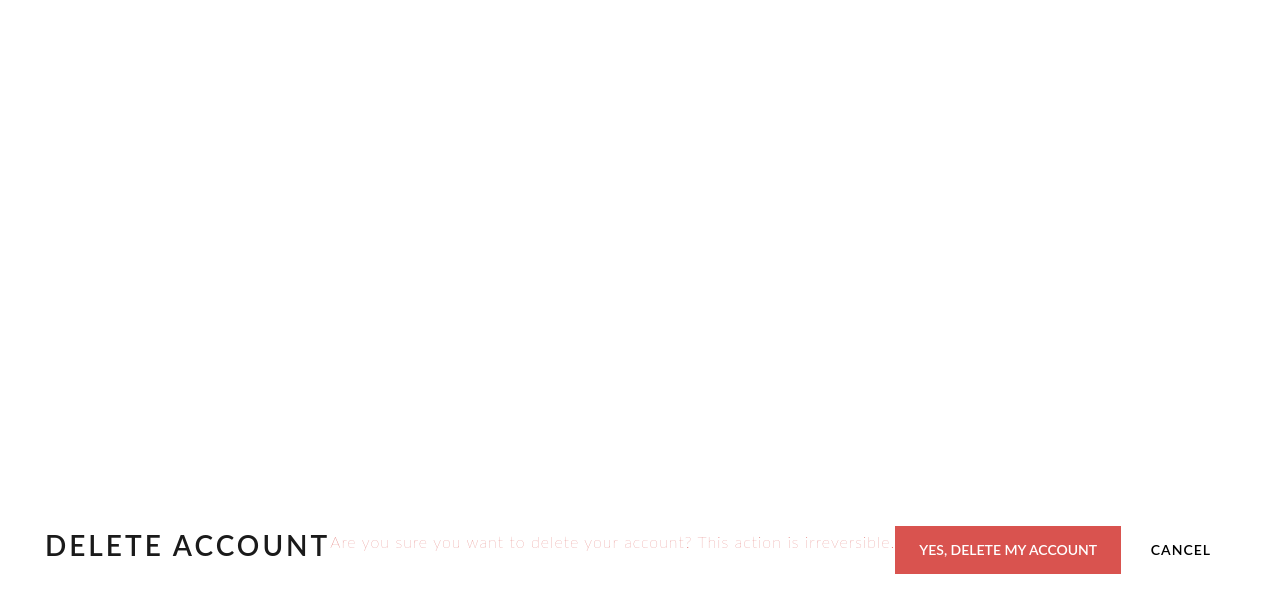
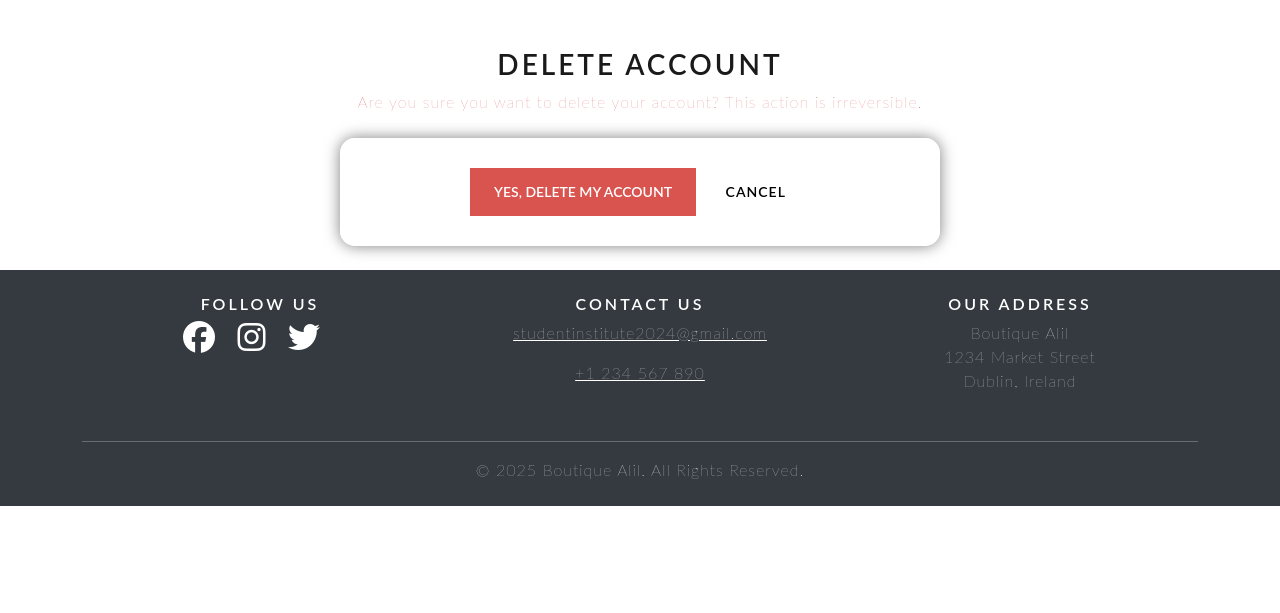
Before and after one commit to BadrAlioui/boutique_shop, a Django app: page /auth/delete_account/ in a window 1280 px wide. Shown: the part 96-709 px from the top of the page. Run offline with Django 5.2, Linux system fonts and the light colour scheme; data comes from the database, SQL or seed files in the repository; both versions use the stored data as it was after the commit; some libraries are stand-ins or nearby versions.

Commit message:
Styled delete account confirmation page for clarity and usability

```diff
--- a/authenticate/templates/authenticate/delete_account.html
+++ b/authenticate/templates/authenticate/delete_account.html
@@ -1,12 +1,12 @@
 {% extends 'base.html' %}
 
 {% block content %}
-<div class="container-delete mt-5">
+<div class="container mt-5">
     <h2 class="text-center">Delete Account</h2>
     <p class="text-danger text-center">
         Are you sure you want to delete your account? This action is irreversible.
     </p>
-    <form method="POST">
+    <form method="POST" class="account-form my-4">
         {% csrf_token %}
         <div class="text-center">
             <button type="submit" class="btn btn-danger">Yes, Delete My Account</button>
--- a/boutique_shop/settings.py
+++ b/boutique_shop/settings.py
@@ -13,7 +13,7 @@ BASE_DIR = Path(__file__).resolve().parent.parent
 
 # Security
 SECRET_KEY = config('SECRET_KEY')
-DEBUG = False
+DEBUG = True
 ALLOWED_HOSTS = ['*']
 
 # Installed apps
--- a/static/css/styles.css
+++ b/static/css/styles.css
@@ -34,12 +34,7 @@ body {
     padding: 0;
 }
 
-main .container-delete{
-    display: flex;
-    justify-content: center;
-    align-items: center;
-    height: 100vh;
-}
+
 
 .account-form,
 .contact-form {
```
Also changed, not shown: db.sqlite3.
